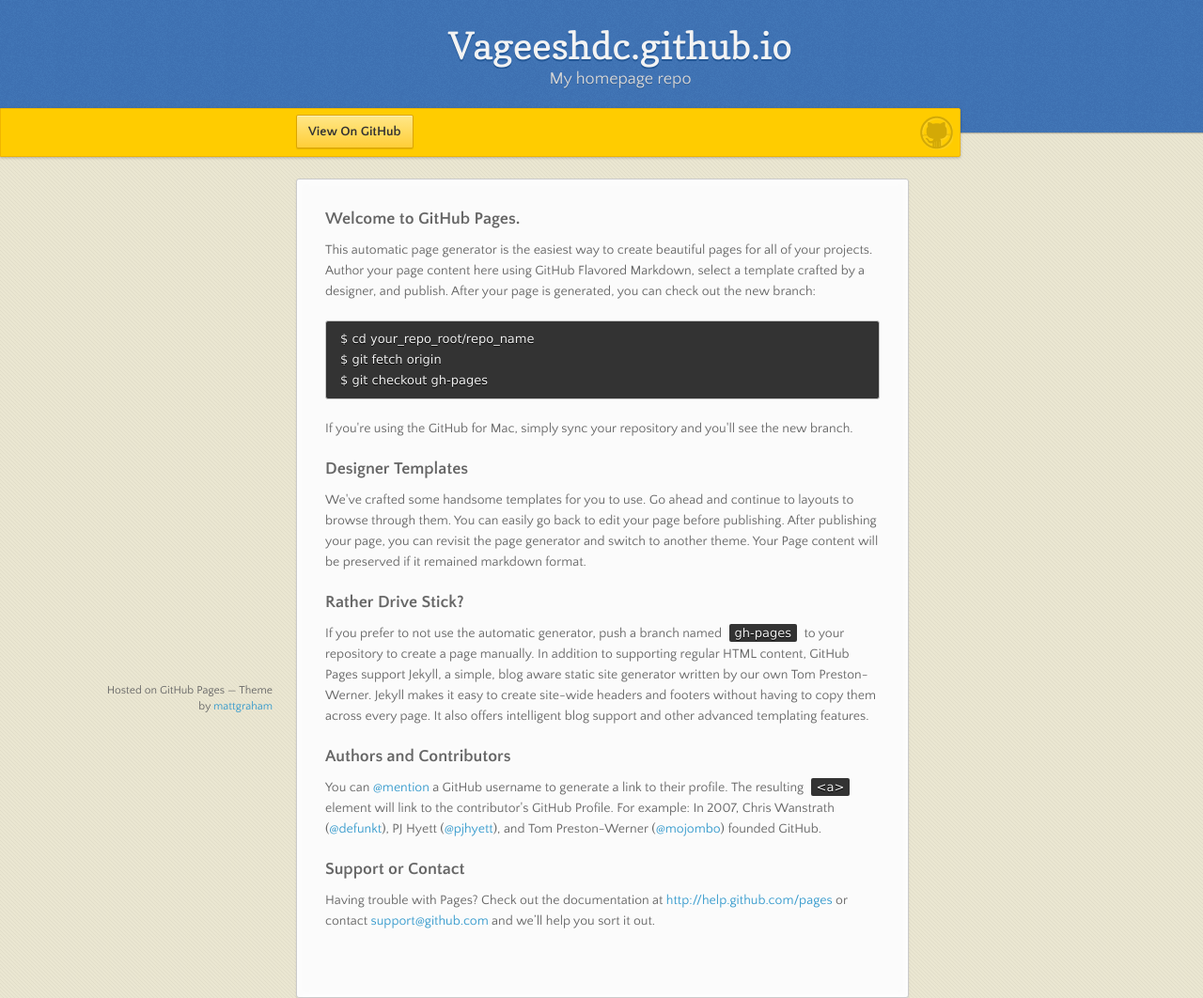
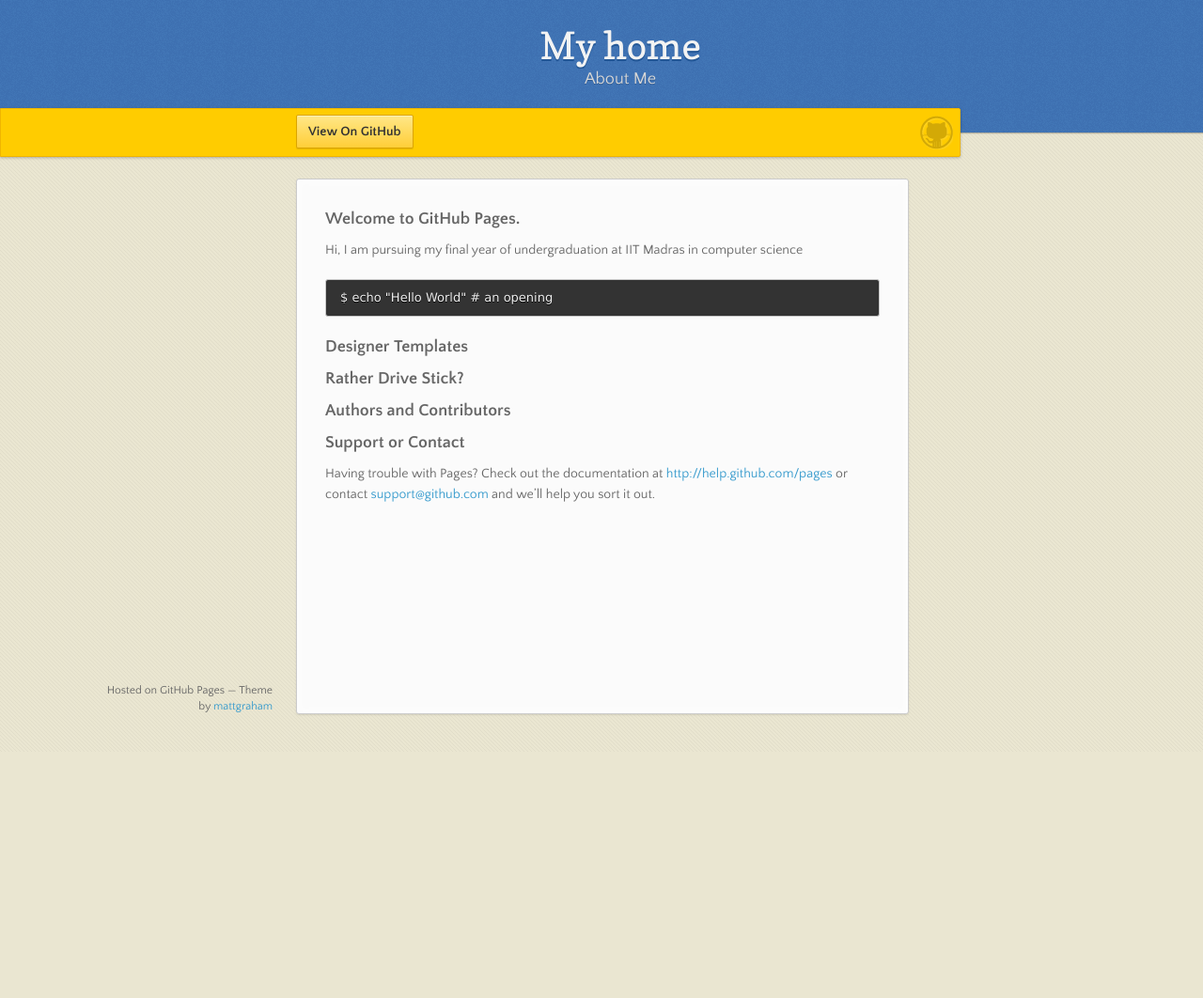
Before and after one commit to vageeshdc/vageeshdc.github.io, a plain HTML site: page index.html in a window 1280 px wide. Shown: the top 1062 px of the page at 94% size. After the commit the page ends 800 px from the top, so only its background shows below. Drawn offline with nearby package versions, Linux system fonts and the light colour scheme.

Commit message:
modified basic text

```diff
--- a/index.html
+++ b/index.html
@@ -3,7 +3,7 @@
   <head>
     <meta charset="utf-8">
     <meta http-equiv="X-UA-Compatible" content="chrome=1">
-    <title>Vageeshdc.github.io by vageeshdc</title>
+    <title>Homepage..</title>
     <link rel="stylesheet" href="stylesheets/styles.css">
     <link rel="stylesheet" href="stylesheets/pygment_trac.css">
     <script src="https://ajax.googleapis.com/ajax/libs/jquery/1.7.1/jquery.min.js"></script>
@@ -17,8 +17,8 @@
   <body>
 
       <header>
-        <h1>Vageeshdc.github.io</h1>
-        <p>My homepage repo</p>
+        <h1>My home</h1>
+        <p>About Me</p>
       </header>
 
       <div id="banner">
@@ -35,29 +35,23 @@
         <h3>
 <a name="welcome-to-github-pages" class="anchor" href="#welcome-to-github-pages"><span class="octicon octicon-link"></span></a>Welcome to GitHub Pages.</h3>
 
-<p>This automatic page generator is the easiest way to create beautiful pages for all of your projects. Author your page content here using GitHub Flavored Markdown, select a template crafted by a designer, and publish. After your page is generated, you can check out the new branch:</p>
+<p>Hi, I am pursuing my final year of undergraduation at IIT Madras in computer science</p>
 
-<pre><code>$ cd your_repo_root/repo_name
-$ git fetch origin
-$ git checkout gh-pages
+<pre><code>$ echo "Hello World" # an opening
 </code></pre>
 
-<p>If you're using the GitHub for Mac, simply sync your repository and you'll see the new branch.</p>
 
 <h3>
 <a name="designer-templates" class="anchor" href="#designer-templates"><span class="octicon octicon-link"></span></a>Designer Templates</h3>
 
-<p>We've crafted some handsome templates for you to use. Go ahead and continue to layouts to browse through them. You can easily go back to edit your page before publishing. After publishing your page, you can revisit the page generator and switch to another theme. Your Page content will be preserved if it remained markdown format.</p>
 
 <h3>
 <a name="rather-drive-stick" class="anchor" href="#rather-drive-stick"><span class="octicon octicon-link"></span></a>Rather Drive Stick?</h3>
 
-<p>If you prefer to not use the automatic generator, push a branch named <code>gh-pages</code> to your repository to create a page manually. In addition to supporting regular HTML content, GitHub Pages support Jekyll, a simple, blog aware static site generator written by our own Tom Preston-Werner. Jekyll makes it easy to create site-wide headers and footers without having to copy them across every page. It also offers intelligent blog support and other advanced templating features.</p>
 
 <h3>
 <a name="authors-and-contributors" class="anchor" href="#authors-and-contributors"><span class="octicon octicon-link"></span></a>Authors and Contributors</h3>
 
-<p>You can <a href="https://github.com/blog/821" class="user-mention">@mention</a> a GitHub username to generate a link to their profile. The resulting <code>&lt;a&gt;</code> element will link to the contributor's GitHub Profile. For example: In 2007, Chris Wanstrath (<a href="https://github.com/defunkt" class="user-mention">@defunkt</a>), PJ Hyett (<a href="https://github.com/pjhyett" class="user-mention">@pjhyett</a>), and Tom Preston-Werner (<a href="https://github.com/mojombo" class="user-mention">@mojombo</a>) founded GitHub.</p>
 
 <h3>
 <a name="support-or-contact" class="anchor" href="#support-or-contact"><span class="octicon octicon-link"></span></a>Support or Contact</h3>
```
